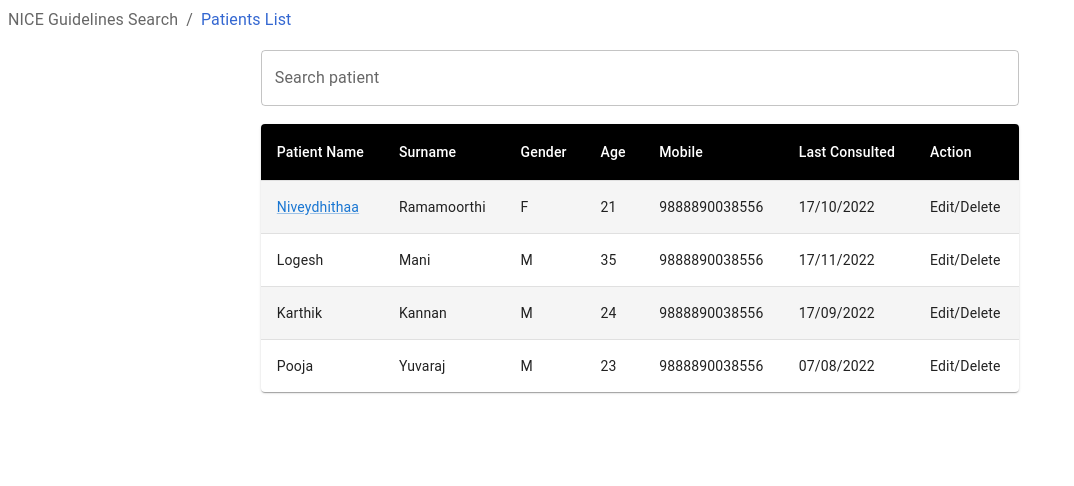
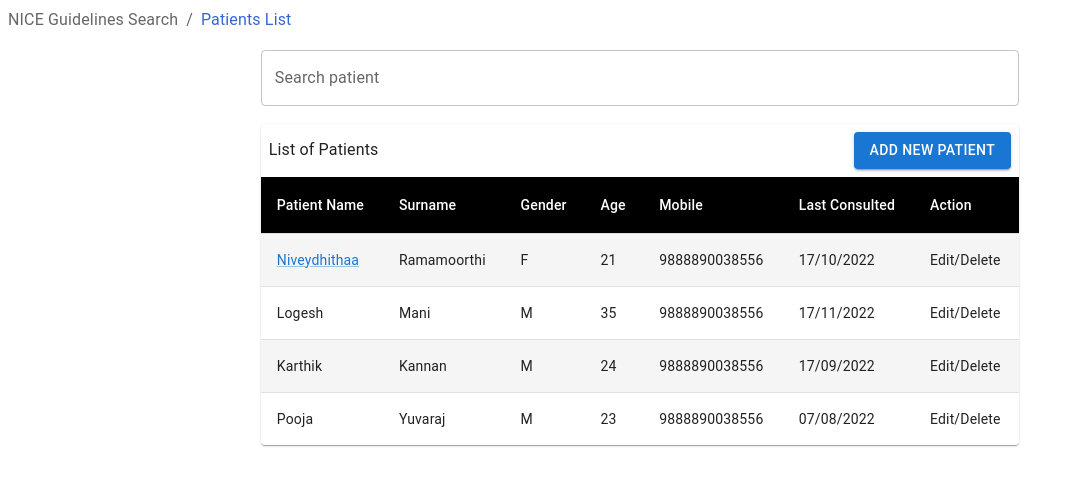
Before and after one commit to Niveydhithaa/GP-webapp, a React (Create React App) app: page /patientslist in a window 1280 px wide. Shown: the top 486 px of the page, without its empty margins (0-1074 px from the left). Built offline with nearby package versions, Linux system fonts and the light colour scheme.

Commit message:
create patient in patients list

```diff
--- a/src/pages/patients/Patients.tsx
+++ b/src/pages/patients/Patients.tsx
@@ -2,29 +2,29 @@ import { useState } from "react";
 import {
     Box,
     Typography,
-    Accordion,
-    AccordionSummary,
-    AccordionDetails,
     TableContainer,
     Table,
+    Stack,
     TableHead,
     TableRow,
     TableBody,
     Button,
     Paper,
-    Card,
     TextField,
-    ToggleButtonGroup,
-    ToggleButton,
     Link,
     Autocomplete
 } from "@mui/material";
 import TwoStepBreadCrumb from "components/TwoStepBreadCrumb"
-
+import Dialog from '@mui/material/Dialog';
+import DialogActions from '@mui/material/DialogActions';
+import DialogContent from '@mui/material/DialogContent';
+import DialogContentText from '@mui/material/DialogContentText';
+import DialogTitle from '@mui/material/DialogTitle';
 import { useNavigate } from "react-router-dom"
 import Navbar from "components/Navbar"
 import { styled } from "@mui/material/styles";
 import TableCell, { tableCellClasses } from "@mui/material/TableCell";
+import PatientDialog from "components/hooks/PatientDialog";
 const StyledTableCell = styled(TableCell)(({ theme }) => ({
     [`&.${tableCellClasses.head}`]: {
         backgroundColor: theme.palette.common.black,
@@ -87,18 +87,26 @@ const patientOptions: readonly Patient[] = [
     { value: 'Pooja', label: 'Pooja', color: '#0052CC'},
     { value: 'Logesh', label: 'Logesh', color: '#5243AA' },
     { value: 'Karthik', label: 'Karthik', color: '#FF5630' },
-    // { value: 'yellow', label: 'Symptom 2', color: '#FFC400' },
-    // { value: 'green', label: 'Symptom 2', color: '#36B37E' },
-    // { value: 'forest', label: 'Symptom 2', color: '#00875A' },
-    // { value: 'slate', label: 'Symptom 2', color: '#253858' },
-    // { value: 'silver', label: 'Symptom 2', color: '#666666' },
   ];
 export default function Patients() {
     const navigate = useNavigate();
+
     const [patientClicked, setPatientClicked] = useState<boolean>(false);
+    const [addPatientDialog, setAddPatientDialog] = useState<boolean>(false)
     const onClickPatient = () => {
         // setPatientClicked(true)
         navigate("/patientprofile")
+    }
+    const handleSavePatient = () => {
+        console.log("API integration to validate and save the new patient with given details")
+        setAddPatientDialog(false)
+    }
+    const handleCloseAddPatientDialog = () => {
+        setAddPatientDialog(false)
+    }
+    const addNewPatientHandler = () => {
+        console.log("On Add patient button click")
+        setAddPatientDialog(true)
     }
     return (
         <div>
@@ -130,6 +138,18 @@ export default function Patients() {
                                 <br></br>
                         </Box>
                         <TableContainer component={Paper}>
+                            <Box
+                                component="span"
+                                m={1}
+                                display="flex"
+                                justifyContent="space-between"
+                                alignItems="center"
+                                >
+                                <Typography>List of Patients</Typography>
+                                <Button variant="contained" color="primary" onClick={addNewPatientHandler}>
+                                    Add New Patient
+                                </Button>
+                            </Box>
                             <Table aria-label="customized table">
                                 <TableHead>
                                     <TableRow>
@@ -193,6 +213,18 @@ export default function Patients() {
                                 </TableBody>
                             </Table>
                         </TableContainer>
+                        <Dialog open={addPatientDialog}>
+                            <DialogTitle>Add New Patient</DialogTitle>
+                            <DialogContent >
+                                <Box>
+                                    <PatientDialog></PatientDialog>
+                                </Box>
+                            </DialogContent>
+                            <DialogActions>
+                                <Button onClick={handleCloseAddPatientDialog}>Cancel</Button>
+                                <Button onClick={handleSavePatient}>Save</Button>
+                            </DialogActions>
+                        </Dialog>
                     </Box>
                 </Box>
             }
```
